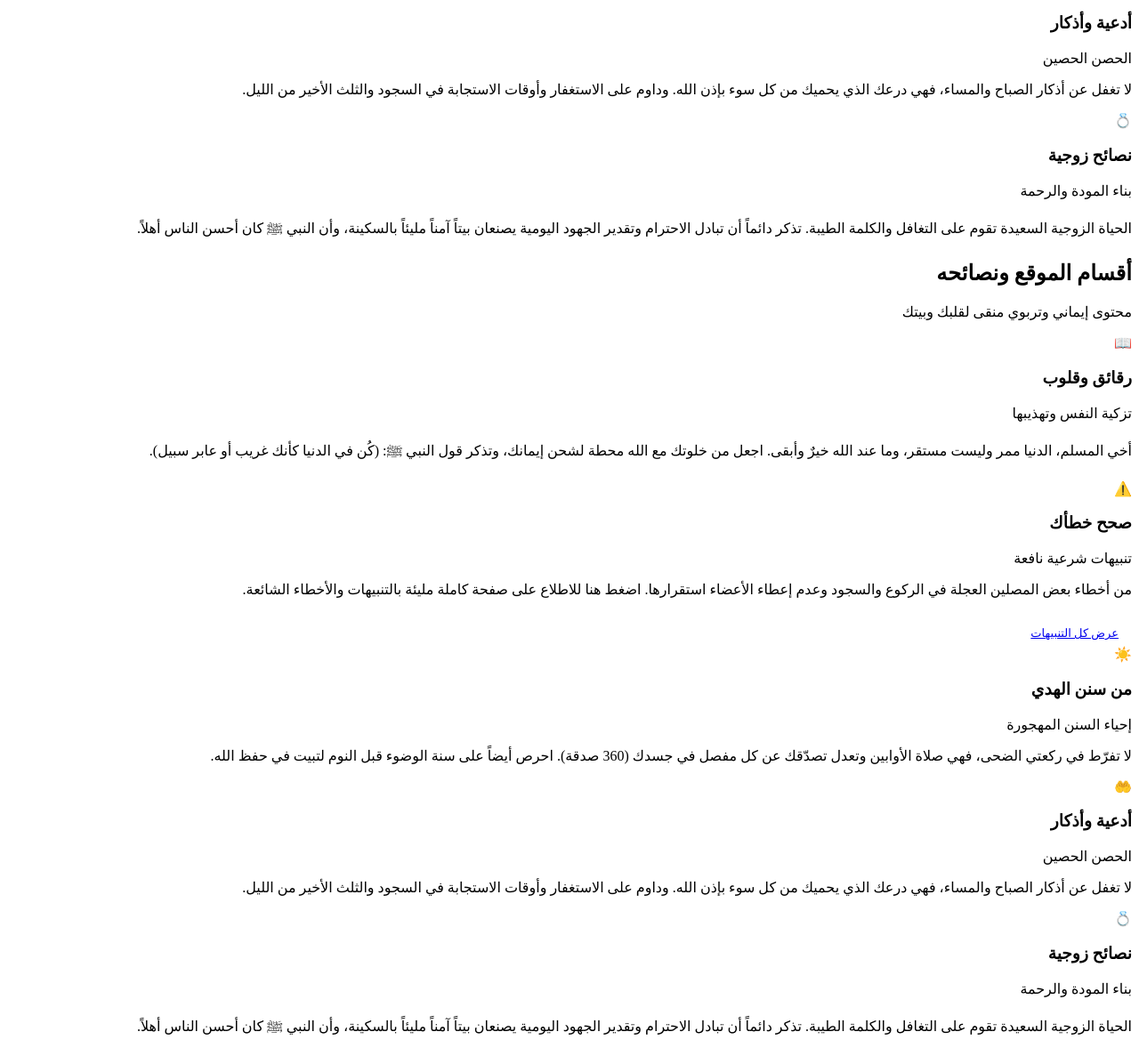
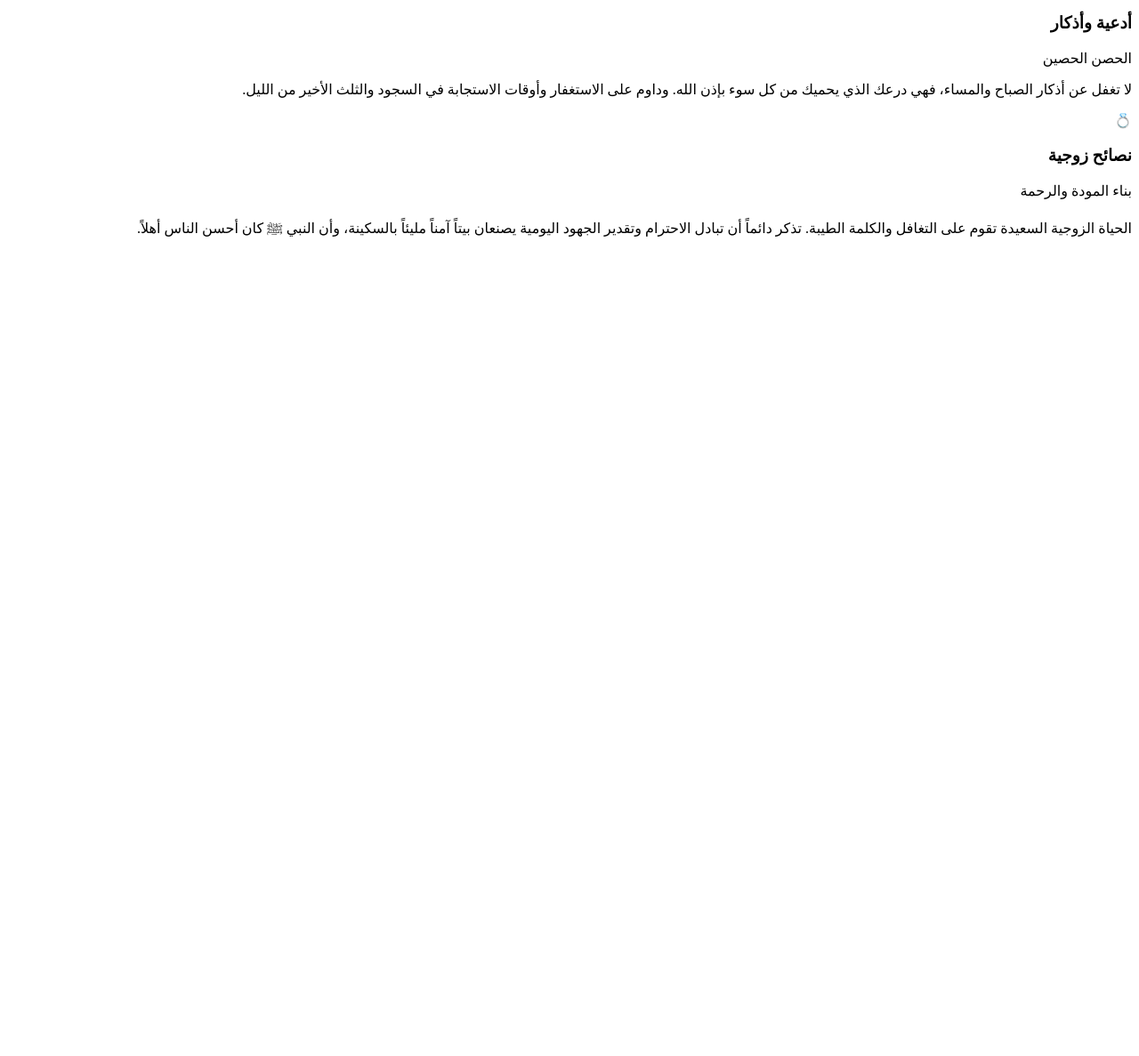
Before and after one commit to sultanuper1-sketch/moslim, a plain HTML site: page index.html in a window 1280 px wide. Shown: the part 2220-3407 px from the top of the page at 89% size. After the commit the page ends 2510 px from the top, so only its background shows below. Drawn offline with Linux system fonts and the light colour scheme.

Commit message:
Update index.html

```diff
--- a/index.html
+++ b/index.html
@@ -179,47 +179,3 @@
         <h3>نصائح زوجية</h3>
         <span class="card-subtitle">بناء المودة والرحمة</span>
         <p>الحياة الزوجية السعيدة تقوم على التغافل والكلمة الطيبة. تذكر دائماً أن تبادل الاحترام وتقدير الجهود اليومية يصنعان بيتاً آمناً مليئاً بالسكينة، وأن النبي ﷺ كان أحسن الناس أهلاً.</p>
-    </div>
-<!-- أقسام الموقع والنصائح -->
-    <section id="categories" class="categories container">
-        <div class="section-title">
-            <h2>أقسام الموقع ونصائحه</h2>
-            <p>محتوى إيماني وتربوي منقى لقلبك وبيتك</p>
-        </div>
-        <div class="grid">
-            <div class="cat-card">
-                <div class="card-icon">📖</div>
-                <h3>رقائق وقلوب</h3>
-                <span class="card-subtitle">تزكية النفس وتهذيبها</span>
-                <p>أخي المسلم، الدنيا ممر وليست مستقر، وما عند الله خيرٌ وأبقى. اجعل من خلوتك مع الله محطة لشحن إيمانك، وتذكر قول النبي ﷺ: (كُن في الدنيا كأنك غريب أو عابر سبيل).</p>
-            </div>
-
-            <!-- قسم "صحح خطأك" المربوط بالصفحة الجديدة -->
-            <div class="cat-card">
-                <div class="card-icon">⚠️</div>
-                <h3><a href="correct-mistakes.html" style="color: inherit; text-decoration: none;">صحح خطأك</a></h3>
-                <span class="card-subtitle">تنبيهات شرعية نافعة</span>
-                <p>من أخطاء بعض المصلين العجلة في الركوع والسجود وعدم إعطاء الأعضاء استقرارها. اضغط هنا للاطلاع على صفحة كاملة مليئة بالتنبيهات والأخطاء الشائعة.</p>
-                <a href="correct-mistakes.html" class="btn-primary" style="display: inline-block; margin-top: 10px; font-size: 13px; padding: 6px 15px;">عرض كل التنبيهات</a>
-            </div>
-
-            <div class="cat-card">
-                <div class="card-icon">☀️</div>
-                <h3>من سنن الهدي</h3>
-                <span class="card-subtitle">إحياء السنن المهجورة</span>
-                <p>لا تفرّط في ركعتي الضحى، فهي صلاة الأوابين وتعدل تصدّقك عن كل مفصل في جسدك (360 صدقة). احرص أيضاً على سنة الوضوء قبل النوم لتبيت في حفظ الله.</p>
-            </div>
-            <div class="cat-card">
-                <div class="card-icon">🤲</div>
-                <h3>أدعية وأذكار</h3>
-                <span class="card-subtitle">الحصن الحصين</span>
-                <p>لا تغفل عن أذكار الصباح والمساء، فهي درعك الذي يحميك من كل سوء بإذن الله. وداوم على الاستغفار وأوقات الاستجابة في السجود والثلث الأخير من الليل.</p>
-            </div>
-            <div class="cat-card">
-                <div class="card-icon">💍</div>
-                <h3>نصائح زوجية</h3>
-                <span class="card-subtitle">بناء المودة والرحمة</span>
-                <p>الحياة الزوجية السعيدة تقوم على التغافل والكلمة الطيبة. تذكر دائماً أن تبادل الاحترام وتقدير الجهود اليومية يصنعان بيتاً آمناً مليئاً بالسكينة، وأن النبي ﷺ كان أحسن الناس أهلاً.</p>
-            </div>
-        </div>
-    </section>
```
